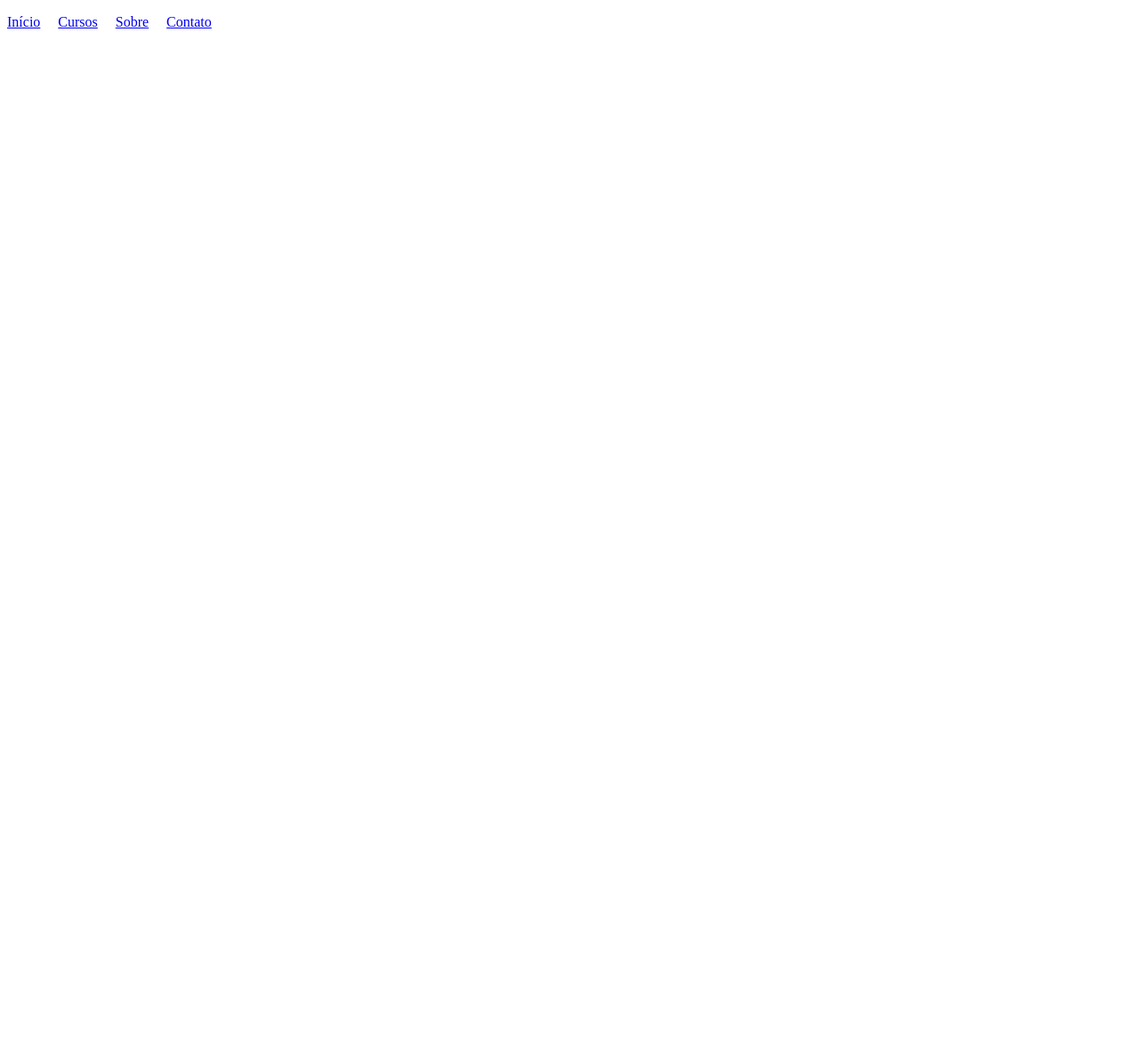
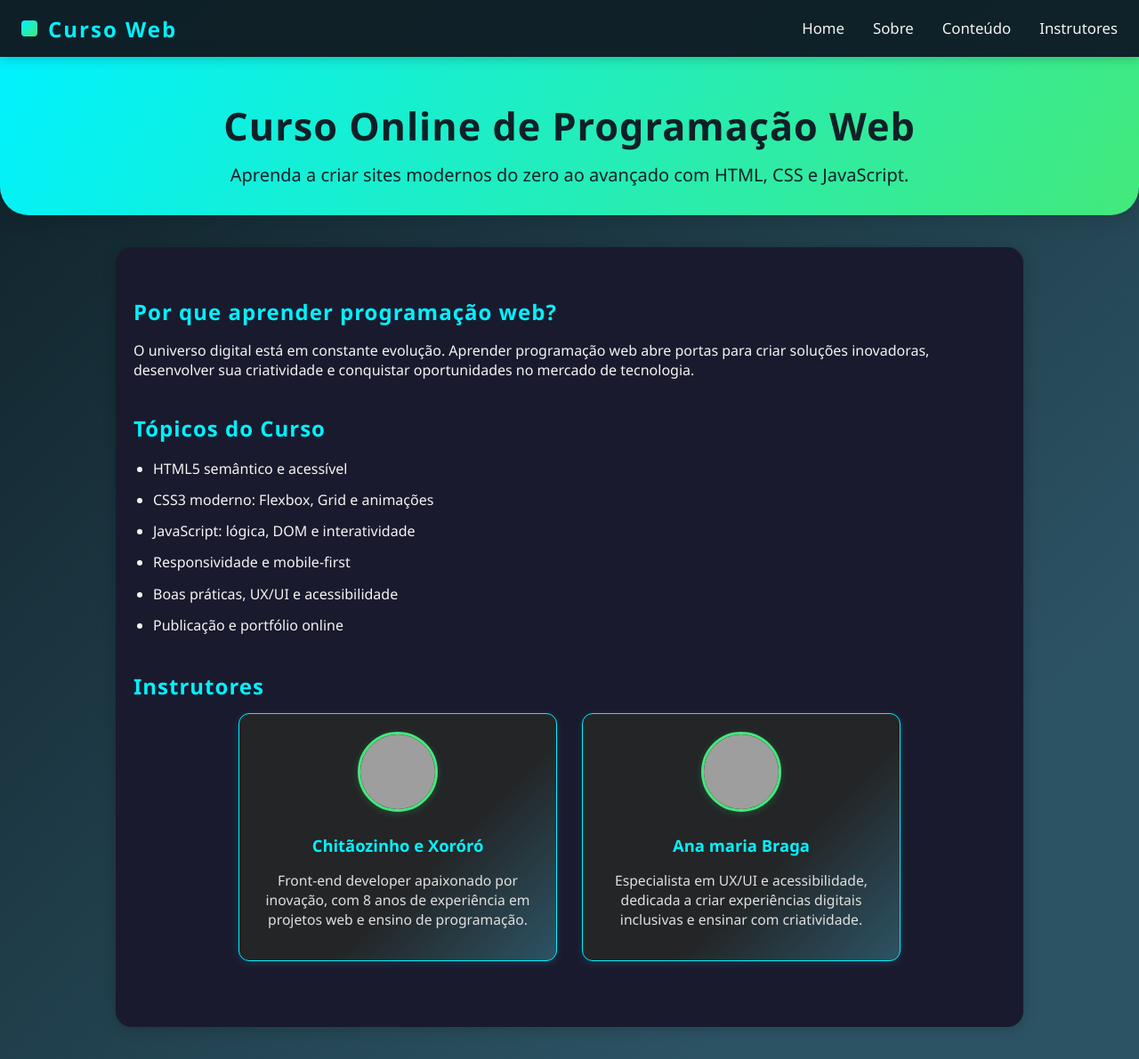
Before and after one commit to cardosokks/ifb_atividade_html_2, a plain HTML site: page index.html in a window 1280 px wide. Shown: the whole page at 89% size. Before the commit the page ends 800 px from the top, so only its background shows below. Drawn offline with Linux system fonts and the light colour scheme; files that its build step writes are made by us from their sources; grey boxes are pictures that could not be loaded.

Commit message:
ajustes finais

```diff
--- a/css/style.css
+++ b/css/style.css
@@ -0,0 +1,206 @@
+:root {
+            --primary: #0f2027;
+            --secondary: #2c5364;
+            --accent: #00f2fe;
+            --bg: #232526;
+            --card-bg: #1a1a2e;
+            --text: #f4f4f4;
+            --highlight: #43e97b;
+        }
+        body {
+            margin: 0;
+            font-family: 'Segoe UI', Arial, sans-serif;
+            background: linear-gradient(135deg, var(--primary), var(--secondary) 80%);
+            color: var(--text);
+            min-height: 100vh;
+        }
+        .navbar {
+            background: rgba(15,32,39,0.95);
+            display: flex;
+            justify-content: space-between;
+            align-items: center;
+            padding: 0 24px;
+            height: 64px;
+            box-shadow: 0 2px 12px #0003;
+            position: sticky;
+            top: 0;
+            z-index: 10;
+        }
+        .navbar .logo {
+            font-size: 1.5em;
+            font-weight: bold;
+            color: var(--accent);
+            letter-spacing: 2px;
+            text-decoration: none;
+            display: flex;
+            align-items: center;
+            gap: 8px;
+        }
+        .navbar .logo::before {
+            content: '';
+            display: inline-block;
+            width: 18px;
+            height: 18px;
+            background: linear-gradient(135deg, var(--accent), var(--highlight));
+            border-radius: 4px;
+            margin-right: 4px;
+        }
+        .navbar nav {
+            display: flex;
+            gap: 32px;
+        }
+        .navbar nav a {
+            color: var(--text);
+            text-decoration: none;
+            font-size: 1.05em;
+            padding: 8px 0;
+            border-bottom: 2px solid transparent;
+            transition: color 0.2s, border 0.2s;
+        }
+        .navbar nav a:hover, .navbar nav a:focus {
+            color: var(--accent);
+            border-bottom: 2px solid var(--accent);
+        }
+        .menu-toggle {
+            display: none;
+            flex-direction: column;
+            cursor: pointer;
+            gap: 5px;
+        }
+        .menu-toggle span {
+            width: 28px;
+            height: 3px;
+            background: var(--accent);
+            border-radius: 2px;
+            transition: 0.3s;
+        }
+        @media (max-width: 800px) {
+            .navbar nav {
+                position: absolute;
+                top: 64px;
+                left: 0;
+                right: 0;
+                background: rgba(15,32,39,0.98);
+                flex-direction: column;
+                gap: 0;
+                display: none;
+                animation: fadeIn 0.3s;
+            }
+            .navbar nav.active {
+                display: flex;
+            }
+            .navbar nav a {
+                padding: 18px 0;
+                text-align: center;
+                border-bottom: 1px solid #ffffff11;
+            }
+            .menu-toggle {
+                display: flex;
+            }
+        }
+        @keyframes fadeIn {
+            from { opacity: 0; transform: translateY(-10px);}
+            to { opacity: 1; transform: translateY(0);}
+        }
+        header {
+            background: linear-gradient(120deg, var(--accent) 0%, var(--highlight) 100%);
+            color: var(--primary);
+            padding: 48px 20px 32px 20px;
+            text-align: center;
+            border-radius: 0 0 32px 32px;
+            box-shadow: 0 4px 24px #0002;
+        }
+        header h1 {
+            margin: 0 0 12px 0;
+            font-size: 2.7em;
+            letter-spacing: 1px;
+            font-weight: 800;
+        }
+        header p {
+            margin: 0;
+            font-size: 1.25em;
+            font-weight: 500;
+        }
+        main {
+            max-width: 980px;
+            margin: 36px auto;
+            background: var(--card-bg);
+            padding: 36px 20px;
+            border-radius: 18px;
+            box-shadow: 0 2px 16px #0003;
+        }
+        section {
+            margin-bottom: 38px;
+        }
+        section h2 {
+            color: var(--accent);
+            margin-bottom: 14px;
+            font-size: 1.5em;
+            letter-spacing: 1px;
+        }
+        ul {
+            padding-left: 22px;
+        }
+        ul li {
+            margin-bottom: 8px;
+            line-height: 1.7;
+        }
+        .instrutores {
+            display: flex;
+            flex-wrap: wrap;
+            gap: 28px;
+            justify-content: center;
+        }
+        .instrutor {
+            background: linear-gradient(135deg, #232526 60%, #2c5364 100%);
+            border-radius: 12px;
+            padding: 20px 18px;
+            flex: 1 1 240px;
+            min-width: 210px;
+            max-width: 320px;
+            text-align: center;
+            box-shadow: 0 2px 8px #00f2fe22;
+            border: 1.5px solid var(--accent);
+            transition: transform 0.2s, box-shadow 0.2s;
+        }
+        .instrutor:hover {
+            transform: translateY(-4px) scale(1.03);
+            box-shadow: 0 6px 24px #00f2fe44;
+        }
+        .instrutor img {
+            width: 84px;
+            height: 84px;
+            border-radius: 50%;
+            object-fit: cover;
+            margin-bottom: 12px;
+            border: 3px solid var(--highlight);
+            box-shadow: 0 2px 8px #43e97b33;
+        }
+        .instrutor h3 {
+            margin: 8px 0 6px 0;
+            color: var(--accent);
+            font-size: 1.15em;
+        }
+        .instrutor p {
+            font-size: 0.98em;
+            color: #e0e0e0;
+        }
+        /* Responsivo para Android e telas pequenas */
+        @media (max-width: 600px) {
+            header {
+                padding: 32px 8px 20px 8px;
+                border-radius: 0 0 18px 18px;
+            }
+            main {
+                padding: 18px 6px;
+                border-radius: 10px;
+            }
+            .instrutores {
+                flex-direction: column;
+                gap: 18px;
+            }
+            .instrutor {
+                min-width: 0;
+                max-width: 100%;
+            }
+        }
--- a/index.html
+++ b/index.html
@@ -2,19 +2,63 @@
 <html lang="pt-BR">
 <head>
     <meta charset="UTF-8">
-    <meta name="viewport" content="width=device-width, initial-scale=1.0">
-    <title>Curso Online</title>
-    <link rel="stylesheet" href="style.css">
+    <title>Curso Online de Programação Web</title>
+    <meta name="viewport" content="width=device-width, initial-scale=1">
+    <link rel="stylesheet" href="css/style.css">
 </head>
 <body>
-    <nav>
-        <ul style="list-style: none; display: flex; gap: 20px; padding: 0;">
-            <li><a href="#inicio">Início</a></li>
-            <li><a href="#cursos">Cursos</a></li>
-            <li><a href="#sobre">Sobre</a></li>
-            <li><a href="#contato">Contato</a></li>
-        </ul>
-    </nav>
+    <div class="navbar">
+        <a href="#" class="logo">Curso Web</a>
+        <div class="menu-toggle" id="menu-toggle" aria-label="Abrir menu" tabindex="0">
+            <span></span>
+            <span></span>
+            <span></span>
+        </div>
+        <nav id="nav">
+            <a href="#">Home</a>
+            <a href="#">Sobre</a>
+            <a href="#">Conteúdo</a>
+            <a href="#">Instrutores</a>
+        </nav>
+    </div>
+    <header>
+        <h1>Curso Online de Programação Web</h1>
+        <p>Aprenda a criar sites modernos do zero ao avançado com HTML, CSS e JavaScript.</p>
+    </header>
+    <main>
+        <section>
+            <h2>Por que aprender programação web?</h2>
+            <p>
+                O universo digital está em constante evolução. Aprender programação web abre portas para criar soluções inovadoras, desenvolver sua criatividade e conquistar oportunidades no mercado de tecnologia.
+            </p>
+        </section>
+        <section>
+            <h2>Tópicos do Curso</h2>
+            <ul>
+                <li>HTML5 semântico e acessível</li>
+                <li>CSS3 moderno: Flexbox, Grid e animações</li>
+                <li>JavaScript: lógica, DOM e interatividade</li>
+                <li>Responsividade e mobile-first</li>
+                <li>Boas práticas, UX/UI e acessibilidade</li>
+                <li>Publicação e portfólio online</li>
+            </ul>
+        </section>
+        <section>
+            <h2>Instrutores</h2>
+            <div class="instrutores">
+                <div class="instrutor">
+                    <img src="https://randomuser.me/api/portraits/men/21.jpg" alt="Instrutor João Silva">
+                    <h3>Chitãozinho e Xoróró</h3>
+                    <p>Front-end developer apaixonado por inovação, com 8 anos de experiência em projetos web e ensino de programação.</p>
+                </div>
+                <div class="instrutor">
+                    <img src="https://randomuser.me/api/portraits/women/14.jpg" alt="Instrutora Maria Souza">
+                    <h3>Ana maria Braga</h3>
+                    <p>Especialista em UX/UI e acessibilidade, dedicada a criar experiências digitais inclusivas e ensinar com criatividade.</p>
+                </div>
+            </div>
+        </section>
+    </main>
     <script src="js/script.js"></script>
 </body>
 </html>
--- a/js/script.js
+++ b/js/script.js
@@ -0,0 +1,10 @@
+const menuToggle = document.getElementById('menu-toggle');
+        const nav = document.getElementById('nav');
+        menuToggle.addEventListener('click', () => {
+            nav.classList.toggle('active');
+        });
+        menuToggle.addEventListener('keydown', (e) => {
+            if (e.key === 'Enter' || e.key === ' ') {
+                nav.classList.toggle('active');
+            }
+        });
```
